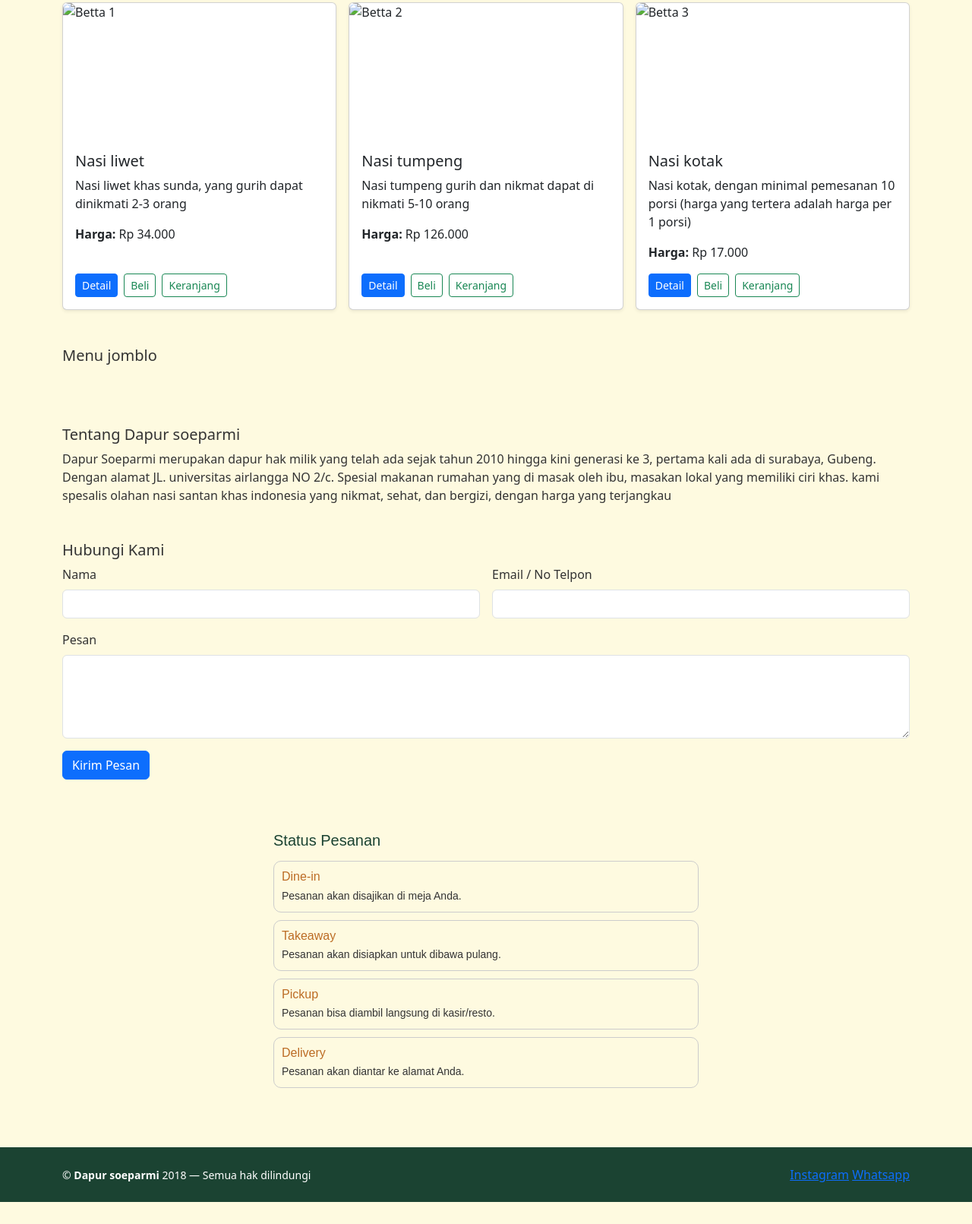
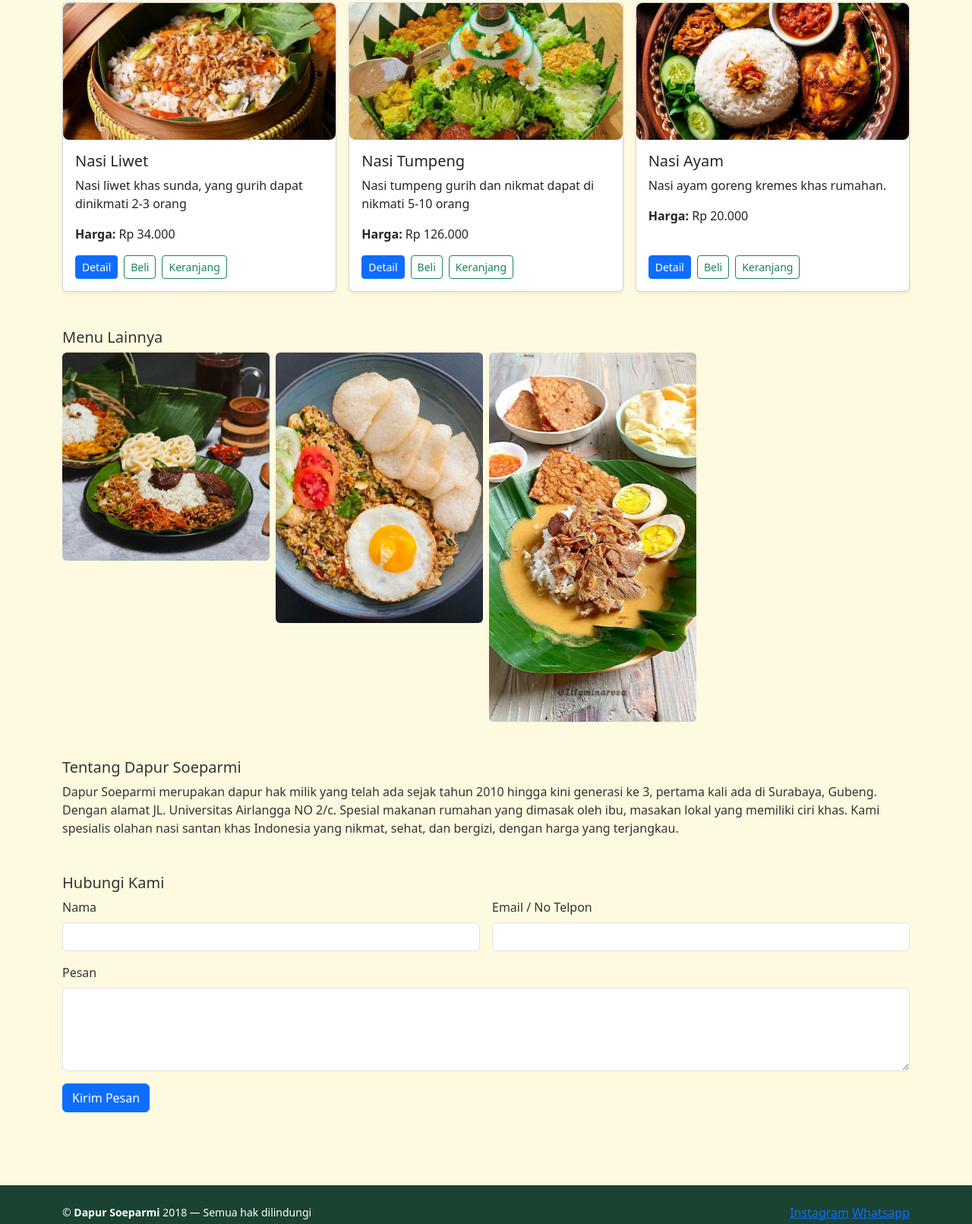
Before and after one commit to dreas30/DAPUR-SOEPARMI, a plain HTML site: page index.html in a window 1280 px wide. Shown: the part 428-2039 px from the top of the page at 76% size. Before the commit the page ends 2010 px from the top, so only its background shows below. Drawn offline with nearby package versions, Linux system fonts and the light colour scheme.

Commit message:
Update index.html

```diff
--- a/index.html
+++ b/index.html
@@ -61,7 +61,7 @@
 <nav class="navbar navbar-expand-lg navbar-light bg-white border-bottom">
   <div class="container">
     <a class="navbar-brand d-flex align-items-center gap-2" href="#">
-      <img src="desa 1.jpg" alt="logo dapsoe" height="50">
+      <img src="desa-1.jpg" alt="logo dapsoe" height="50">
       <span class="fw-bold">DAPUR SOEPARMI</span>
     </a>
     <button class="navbar-toggler" type="button" data-bs-toggle="collapse" data-bs-target="#navMenu">
@@ -86,11 +86,11 @@
       <p>
         <a href="#produk" class="btn btn-dark me-2">Lihat Produk</a>
         <a href="#kontak" class="btn btn-outline-dark">Hubungi Kami</a>
-	<a href="#pesanan" class="btn btn-outline-dark">Pesananan</a>
+        <a href="#pesanan" class="btn btn-outline-dark">Pesananan</a>
       </p>
     </div>
     <div class="text-center d-none d-md-block" style="width:320px">
-      <img src="desa 1.jpg" alt="Histori dapsoe" class="img-fluid rounded shadow-sm">
+      <img src="desa-1.jpg" alt="Histori dapsoe" class="img-fluid rounded shadow-sm">
     </div>
   </div>
 </header>
@@ -105,13 +105,13 @@
     <div class="row g-3">
       <div class="col-12 col-sm-6 col-md-4">
         <div class="card product-card h-100 shadow-sm">
-          <img src="nasi liwet.jpeg" class="card-img-top" alt="Betta 1">
+          <img src="nasi-liwet.jpg" class="card-img-top" alt="Nasi Liwet">
           <div class="card-body d-flex flex-column">
-            <h5 class="card-title">Nasi liwet</h5>
+            <h5 class="card-title">Nasi Liwet</h5>
             <p class="card-text">Nasi liwet khas sunda, yang gurih dapat dinikmati 2-3 orang</p>
             <p><strong>Harga:</strong> Rp 34.000</p>
             <div class="mt-auto d-flex gap-2">
-              <button class="btn btn-sm btn-primary" data-bs-toggle="modal" data-bs-target="#modalDetail" data-title="Nasi liwet" data-img="nasi liwet.jpeg" data-desc="Nasi gurih khas Sunda yang dimasak dengan santan, serai, daun salam, dan bawang merah,
+              <button class="btn btn-sm btn-primary" data-bs-toggle="modal" data-bs-target="#modalDetail" data-title="Nasi liwet" data-img="nasi-liwet.jpg" data-desc="Nasi gurih khas Sunda yang dimasak dengan santan, serai, daun salam, dan bawang merah,
                 menghasilkan aroma harum serta rasa yang lembut dan gurih.">Detail</button>
               <button class="btn btn-sm btn-outline-success">Beli</button>
               <button class="btn btn-sm btn-outline-success">Keranjang</button>
@@ -122,13 +122,13 @@
 
       <div class="col-12 col-sm-6 col-md-4">
         <div class="card product-card h-100 shadow-sm">
-          <img src="Tumpeng nasi putih.jpeg" class="card-img-top" alt="Betta 2">
+          <img src="nasi-tumpeng.jpg" class="card-img-top" alt="Nasi Tumpeng">
           <div class="card-body d-flex flex-column">
-            <h5 class="card-title">Nasi tumpeng</h5>
+            <h5 class="card-title">Nasi Tumpeng</h5>
             <p class="card-text">Nasi tumpeng gurih dan nikmat dapat di nikmati 5-10 orang</p>
             <p><strong>Harga:</strong> Rp 126.000</p>
             <div class="mt-auto d-flex gap-2">
-              <button class="btn btn-sm btn-primary" data-bs-toggle="modal" data-bs-target="#modalDetail" data-title="Nasi tumpeng" data-img="tumpeng nasi putih.jpeg" data-desc="Nasi tumpeng ini berisi nasi putih gurih yang pulen, ditemani ayam goreng renyah berbumbu, telur dadar iris yang gurih sederhana, serta serundeng kelapa yang manis-gurih dan wangi. Ada juga sambal merah pedas yang bikin selera makin naik, ditemani lalapan segar seperti selada, kol, dan timun biar rasa jadi seimbang. Perpaduannya bikin makanannya lengkap banget — ada gurih, pedas, manis, sampai segar, cocok disantap rame-rame di acara spesial.">Detail</button>
+              <button class="btn btn-sm btn-primary" data-bs-toggle="modal" data-bs-target="#modalDetail" data-title="Nasi tumpeng" data-img="nasi-tumpeng.jpg" data-desc="Nasi tumpeng ini berisi nasi putih gurih yang pulen, ditemani ayam goreng renyah berbumbu, telur dadar iris yang gurih sederhana, serta serundeng kelapa yang manis-gurih dan wangi. Ada juga sambal merah pedas yang bikin selera makin naik, ditemani lalapan segar seperti selada, kol, dan timun biar rasa jadi seimbang. Perpaduannya bikin makanannya lengkap banget — ada gurih, pedas, manis, sampai segar, cocok disantap rame-rame di acara spesial.">Detail</button>
               <button class="btn btn-sm btn-outline-success">Beli</button>
               <button class="btn btn-sm btn-outline-success">Keranjang</button>
             </div>
@@ -138,13 +138,13 @@
 
       <div class="col-12 col-sm-6 col-md-4">
         <div class="card product-card h-100 shadow-sm">
-          <img src="nasi kotak.jpeg" class="card-img-top" alt="Betta 3">
+          <img src="nasi-ayam.jpg" class="card-img-top" alt="Nasi Ayam">
           <div class="card-body d-flex flex-column">
-            <h5 class="card-title">Nasi kotak</h5>
-            <p class="card-text">Nasi kotak, dengan minimal pemesanan 10 porsi (harga yang tertera adalah harga per 1 porsi)</p>
-            <p><strong>Harga:</strong> Rp 17.000</p>
+            <h5 class="card-title">Nasi Ayam</h5>
+            <p class="card-text">Nasi ayam goreng kremes khas rumahan.</p>
+            <p><strong>Harga:</strong> Rp 20.000</p>
             <div class="mt-auto d-flex gap-2">
-              <button class="btn btn-sm btn-primary" data-bs-toggle="modal" data-bs-target="#modalDetail" data-title="Cupang Halfmoon - Electric Blue" data-img="nasi kotak.jpeg" data-desc="Nasi kotak dengan isian ayam, sambel goreng kentang, kerupuk mie kecap, udang saos, telur, dan capcay">Detail</button>
+              <button class="btn btn-sm btn-primary" data-bs-toggle="modal" data-bs-target="#modalDetail" data-title="Nasi Ayam" data-img="nasi-ayam.jpg" data-desc="Nasi ayam goreng kremes dengan sambal pedas dan lalapan segar.">Detail</button>
               <button class="btn btn-sm btn-outline-success">Beli</button>
               <button class="btn btn-sm btn-outline-success">Keranjang</button>
             </div>
@@ -155,18 +155,18 @@
   </section>
 
   <section id="menu" class="mb-5">
-    <h2 class="h5">Menu jomblo</h2>
+    <h2 class="h5">Menu Lainnya</h2>
     <div class="row g-2">
-      <div class="col-6 col-md-3"><img src="nasi kenduri 🥵🤰🏻.jpeg" class="img-fluid rounded" alt=""></div>
-      <div class="col-6 col-md-3"><img src="ayam kremes.jpeg" class="img-fluid rounded" alt=""></div>
-      <div class="col-6 col-md-3"><img src="Nasi goreng.jpeg" class="img-fluid rounded" alt=""></div>
+      <div class="col-6 col-md-3"><img src="nasi-jonggo.jpg" class="img-fluid rounded" alt="Nasi Jonggo"></div>
+      <div class="col-6 col-md-3"><img src="nasi-goreng.jpg" class="img-fluid rounded" alt="Nasi Goreng"></div>
+      <div class="col-6 col-md-3"><img src="nasi-gulai.jpg" class="img-fluid rounded" alt="Nasi Gulai"></div>
     </div>
   </section>
 
   <section id="tentang" class="mb-5">
-    <h2 class="h5">Tentang Dapur soeparmi </h2>
+    <h2 class="h5">Tentang Dapur Soeparmi</h2>
     <p>Dapur Soeparmi merupakan dapur hak milik yang telah ada sejak tahun 2010 hingga kini generasi ke 3,
-      pertama kali ada di surabaya, Gubeng. Dengan alamat JL. universitas airlangga NO 2/c. Spesial makanan rumahan yang di masak oleh ibu, masakan lokal yang memiliki ciri khas. kami spesalis olahan nasi santan khas indonesia yang nikmat, sehat, dan bergizi, dengan harga yang terjangkau</p>
+      pertama kali ada di Surabaya, Gubeng. Dengan alamat JL. Universitas Airlangga NO 2/c. Spesial makanan rumahan yang dimasak oleh ibu, masakan lokal yang memiliki ciri khas. Kami spesialis olahan nasi santan khas Indonesia yang nikmat, sehat, dan bergizi, dengan harga yang terjangkau.</p>
   </section>
 
   <section id="kontak" class="mb-5">
@@ -185,42 +185,18 @@
       <div class="col-12">
         <label class="form-label">Pesan</label>
         <textarea class="form-control" rows="4" required></textarea>
-        <div class="invalid-feedback">Pesan.</div>
+        <div class="invalid-feedback">Pesan wajib diisi.</div>
       </div>
       <div class="col-12">
         <button class="btn btn-primary">Kirim Pesan</button>
       </div>
     </form>
   </section>
-<section id="orders" style="padding:20px; max-width:600px; margin:auto; font-family:sans-serif;">
-  <h2 style="font-size:20px; margin-bottom:15px; color:#1b4332;">Status Pesanan</h2>
-
-  <div style="border:1px solid #ccc; border-radius:10px; padding:10px; margin-bottom:10px;">
-    <h3 style="font-size:16px; margin:0; color:#bc6c25;">Dine-in</h3>
-    <p style="font-size:14px; margin:5px 0 0;">Pesanan akan disajikan di meja Anda.</p>
-  </div>
-
-  <div style="border:1px solid #ccc; border-radius:10px; padding:10px; margin-bottom:10px;">
-    <h3 style="font-size:16px; margin:0; color:#bc6c25;">Takeaway</h3>
-    <p style="font-size:14px; margin:5px 0 0;">Pesanan akan disiapkan untuk dibawa pulang.</p>
-  </div>
-
-  <div style="border:1px solid #ccc; border-radius:10px; padding:10px; margin-bottom:10px;">
-    <h3 style="font-size:16px; margin:0; color:#bc6c25;">Pickup</h3>
-    <p style="font-size:14px; margin:5px 0 0;">Pesanan bisa diambil langsung di kasir/resto.</p>
-  </div>
-
-  <div style="border:1px solid #ccc; border-radius:10px; padding:10px; margin-bottom:10px;">
-    <h3 style="font-size:16px; margin:0; color:#bc6c25;">Delivery</h3>
-    <p style="font-size:14px; margin:5px 0 0;">Pesanan akan diantar ke alamat Anda.</p>
-  </div>
-</section>
-
 </main>
 
 <footer class="py-4">
   <div class="container d-flex flex-column flex-md-row justify-content-between align-items-center">
-    <div class="small">© <strong>Dapur soeparmi</strong> 2018 — Semua hak dilindungi</div>
+    <div class="small">© <strong>Dapur Soeparmi</strong> 2018 — Semua hak dilindungi</div>
     <div class="mt-2 mt-md-0">
       <a href="https://www.instagram.com/rvaolindaa_?igsh=MTlxcXdxdm51cHR4dA==">Instagram</a>
       <a href="https://wa.me/qr/UYO6PNQMVSEHC1" >Whatsapp</a>
@@ -228,6 +204,7 @@
   </div>
 </footer>
 
+<!-- Modal Detail -->
 <div class="modal fade" id="modalDetail" tabindex="-1" aria-hidden="true">
   <div class="modal-dialog modal-lg modal-dialog-centered">
     <div class="modal-content">
```
